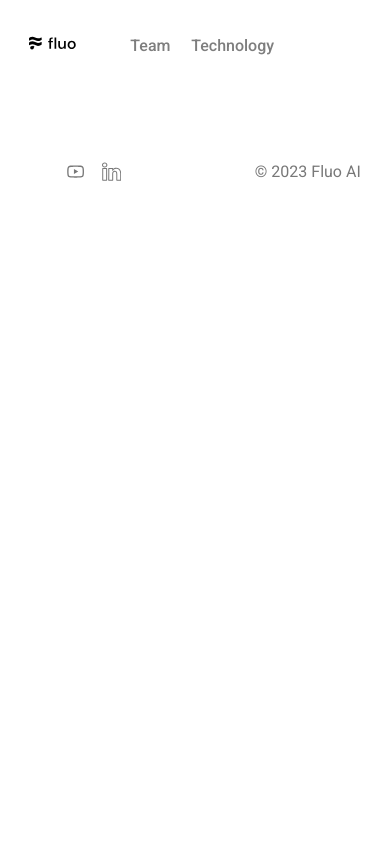
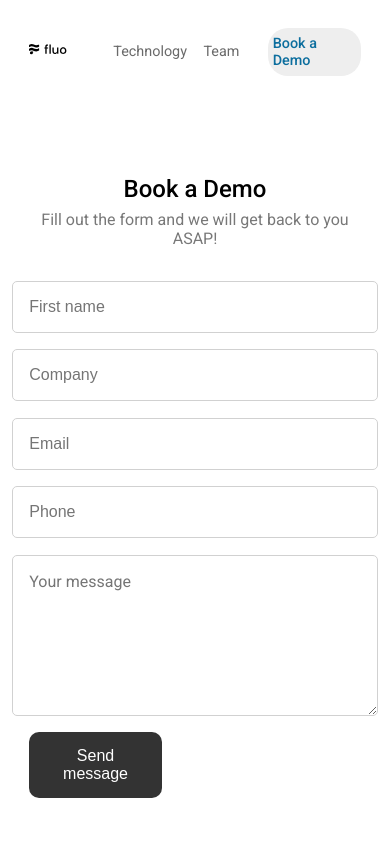
Before and after one commit to Fluo-Inc/fluo-webpage, a React (Create React App) app: page /book-demo in a window 390 px wide. Shown: the top 844 px of the page. Built offline with nearby package versions, Linux system fonts and the light colour scheme; some icons are missing.

Commit message:
add book demo page

```diff
--- a/src/App.js
+++ b/src/App.js
@@ -8,6 +8,7 @@ import Footer from './components/Footer';
 import Home from './pages/Home';
 import Team from './pages/Team';
 import Technology from './pages/Technology';
+import BookDemo from './pages/BookDemo';
 
 
 function App() {
@@ -20,6 +21,7 @@ function App() {
             <Route path="/" exact element={<Home />} />
             <Route path="/team"  element={<Team />} />
             <Route path="/technology"  element={<Technology />} />
+            <Route path="/book-demo"  element={<BookDemo />} />
           </Routes>
 
           <Footer />
--- a/src/components/Navbar.js
+++ b/src/components/Navbar.js
@@ -13,15 +13,23 @@ const Navbar = () => {
             <Link to="/" className="navbar-logo">
                 <img src={logo} alt="logo" />
             </Link>
-            <div className="navbar-page">
-                <Link to='/team' className="navbar-page-item">
+            <div className="navbar-link">
+                {/* <Link to='/technology'
+                      className="navbar-link-item">
+                    Features
+                </Link> */}
+                <Link to='/technology'
+                       className="navbar-link-item">
+                    Technology
+                </Link>
+                <Link to='/team'
+                      className="navbar-link-item">
                     Team
                 </Link>
-                <Link to='/technology' className="navbar-page-item">
-                    Technology
-                </Link>
             </div>
-            <div className="navbar-"></div>
+            <Link to="/book-demo" className="navbar-contact">
+                Book a Demo
+            </Link>
         </div>
     );
 };
--- /dev/null
+++ b/src/css/BookDemo.css
@@ -0,0 +1,120 @@
+.book-demo {
+    display: flex;
+    flex-direction: column;
+    height: 100vh;
+    margin-bottom: 10%;
+}
+
+.book-demo::-webkit-scrollbar {
+    display: none; /* for Chrome, Safari, and Opera */
+}
+
+/* title */
+.book-demo-title {
+    text-align: center;
+    font-size: 2rem;
+    font-weight: 500;
+    margin-bottom: 2%;
+}
+
+.book-demo-description {
+    text-align: center;
+    font-size: 1.2rem;
+    color: #787878;
+    margin-bottom: 5%;
+}
+
+
+/* form */
+.book-demo-form-item {
+    width: 100%;
+    display: flex;
+    flex-direction: row;
+    justify-content: space-between;
+    align-items: center;
+    border: none;
+    margin-bottom: 5%;
+    gap: 3%;
+    opacity: 0;
+    transform: translate(20px);
+    animation: slideUp 0.5s forwards;
+    animation-play-state: paused;
+}
+
+.book-demo-form-item input, .book-demo-form-item textarea {
+    width: 100%;
+    padding: 1rem;
+    border-radius: 5px;
+    border: 1px solid #d1d1d1;
+    font-size: 1.1rem;
+    outline: none;
+    transition: all 0.2s ease-in-out;
+}
+
+.book-demo-form-item textarea {
+    height: 15vh;
+    font-family: Roboto;
+}
+
+.book-demo-form-item input:focus, .book-demo-form-item textarea:focus {
+    border: 1px solid #000000;
+}
+
+
+/* button */
+.book-demo-form-btn {
+    width: 20%;
+    padding: 15px;
+    border: none;
+    border-radius: 10px;
+    background-color: #333;
+    color: #ffffff;
+    font-size: 1.1rem;
+    cursor: pointer;
+    transition: all 0.2s ease-in-out;
+    margin-bottom: 2rem;
+}
+
+.book-demo-form-btn:hover {
+    background-color: #8c8c8c;
+}
+
+
+/* alert */
+.book-demo-alert {
+    color: rgb(157, 88, 28);
+}
+
+.book-demo-notification {
+    color: #212121;
+}
+
+
+/* mobile view  */
+@media screen and (max-width: 650px) {
+
+    .book-demo-title {
+        font-size: 1.5rem;
+    }
+
+    .book-demo-description {
+        font-size: 1rem;
+        margin-bottom: 10%;
+    }
+
+    .book-demo-form-item {
+        flex-direction: column;
+        margin-bottom: 0;
+    }
+
+    .book-demo-form-item input, .book-demo-form-item textarea {
+        margin-bottom: 5%;
+        font-size: 1rem;
+    }
+
+    .book-demo-form-btn {
+        width: 40%;
+        padding: 15px;
+        font-size: 1rem;
+    }
+}
--- a/src/css/Navbar.css
+++ b/src/css/Navbar.css
@@ -8,8 +8,11 @@
     gap: 7%;
 }
 
+
+/* navbar logo */
 .navbar-logo {
-    width: fit-content;
+    width: 15rem;
+    transition: all 0.2s ease-in-out;
 }
 
 .navbar-logo img {
@@ -17,38 +20,77 @@
     height: 90%;
 }
 
-.navbar-page {
+.navbar-logo:hover {
+    transform: scale(1.05);
+}
+
+
+/* navbar links */
+.navbar-link {
     width: 100%;
     display: flex;
     flex-direction: row;
     align-items: center;
-    justify-content: flex-start;
-    gap: 7%;
+    justify-content: flex-end;
+    gap: 5%;
 }
 
-.navbar-page-item {
-    color: #7e7e7e;
+.navbar-link-item {
+    color: #6a6a6a;
     text-decoration: none;
+    font-size: 1.1rem;
+    font-weight: 400;
+    cursor: pointer;
+    padding: 10px 15px;
+    border-radius: 10px;
+    transition: all 0.2s ease-in-out;
+}
+
+.navbar-link-item:hover {
+    background-color: #d1d1d1;
+    color: #000000;
+    font-weight: 500;
+}
+
+
+/* contact */
+.navbar-contact {
+    width: 15rem;
+    display: flex;
+    align-items: center;
+    justify-content: center;
+    padding: 10px 10px;
     font-size: 1.1rem;
     font-weight: 500;
     cursor: pointer;
+    background-color: #eeeeee;
+    color: rgb(12, 110, 158);
+    border-radius: 20px;
     transition: all 0.2s ease-in-out;
 }
 
-.navbar-page-item:hover {
+.navbar-contact:hover {
+    background-color: #d1d1d1;
     color: #000000;
 }
 
 
 /* mobile view  */
 @media screen and (max-width: 650px) {
-    .navbar{
+    .navbar {
         margin-bottom: 30%;
     }
-    .navbar-page {
-        gap: 10%;
+    .navbar-link {
+        gap: 5%;
     }
-    .navbar-page-item {
-        font-size: 1rem;
+    .navbar-link-item {
+        font-size: 0.9rem;
+        padding: 2px 5px;
+    }
+
+    .navbar-contact {
+        font-size: 0.9rem;
+        width: 20rem;
+        padding: 7px 5px;
     }
 }
--- a/src/css/index.css
+++ b/src/css/index.css
@@ -59,7 +59,7 @@ a {
 @keyframes slideUp {
   from {
       opacity: 0;
-      transform: translateY(40px);
+      transform: translateY(20px);
   }
   to {
       opacity: 1;
--- /dev/null
+++ b/src/hooks/useSequentialEffect.js
@@ -0,0 +1,20 @@
+import { useEffect } from 'react';
+
+/**
+ * Apply a sequential animation delay to each child of the given ref.
+ * @param {React.MutableRefObject} ref - The ref to the parent element containing items to animate.
+ * @param {number} [delay=100] - The delay in milliseconds between each item's animation.
+ */
+const useSequentialEffect = (ref, classname, delay = 100) => {
+    useEffect(() => {
+        if (ref.current) {
+            const items = ref.current.querySelectorAll(classname);
+            items.forEach((item, index) => {
+                item.style.animationDelay = `${index * delay}ms`;
+                item.style.animationPlayState = 'running';
+            });
+        }
+    }, [ref, delay, classname]);
+};
+
+export default useSequentialEffect;
--- /dev/null
+++ b/src/pages/BookDemo.js
@@ -0,0 +1,159 @@
+import React, { useState, useRef } from 'react';
+
+// css
+import '../css/BookDemo.css';
+
+// effect
+import useSequentialEffect from '../hooks/useSequentialEffect';
+
+function BookDemo() {
+
+    // sequential effect
+    const formRef = useRef(null);
+    useSequentialEffect(formRef, '.book-demo-form-item', 100);
+
+
+    // formData
+    const [formData, setFormData] = React.useState({
+        name: "",
+        phone: "",
+        email: "",
+        company: "",
+        message: ""
+    });
+
+    // validate form
+    const validateForm = () => {
+        let missing = [];
+
+        if (!formData.name) missing.push("Name");
+        if (!formData.email) missing.push("Email");
+        if (!formData.phone) missing.push("Phone");
+        if (!formData.company) missing.push("Company");
+
+        return missing;
+    };
+
+   // handle alert and notification
+   const [missingFields, setMissingFields] = useState([]);
+   const [notification, setNotification] = useState("");
+
+   // handle form submission
+   const handleSubmit = async (e) => {
+       e.preventDefault();
+
+       // validate form
+       const missing = validateForm();
+
+       if (missing.length > 0) {
+           setMissingFields(missing);
+           return;
+       }
+
+       // send email
+       try {
+           const response = await fetch('https://fluo-book-demo.vercel.app/send-email', {
+               method: 'POST',
+               headers: {
+                   'Content-Type': 'application/json',
+               },
+               credentials: 'include',
+               body: JSON.stringify({ formData }),
+           });
+           if (response.ok) {
+               console.log("Email sent successfully!");
+           } else {
+               console.log("Error sending email.");
+               setNotification("Error sending email.");
+               return
+           }
+       } catch (error) {
+           console.error("There was an error sending the email:", error);
+           setNotification("There was an error sending the email.");
+           return
+       }
+
+       // display success message
+       setNotification("Thank you for your request! We will get back to you ASAP.");
+
+       // clear form
+       setFormData({
+            name: "",
+            phone: "",
+            email: "",
+            company: "",
+            message: ""
+       });
+   };
+
+    return (
+        <div className='book-demo'>
+
+            {/* title */}
+            <div className="book-demo-title">
+                Book a Demo
+            </div>
+            <div className="book-demo-description">
+                Fill out the form and we will get back to you ASAP!
+            </div>
+
+            {/* form */}
+            <form onSubmit={handleSubmit} ref={formRef}>
+                <div className='book-demo-form-item'>
+                    <input
+                        type="text"
+                        value={formData.name}
+                        onChange={(e) => setFormData(prev => ({ ...prev, name: e.target.value }))}
+                        placeholder="First name"
+                    />
+                    <input
+                        type="text"
+                        value={formData.company}
+                        onChange={(e) => setFormData(prev => ({ ...prev, company: e.target.value }))}
+                        placeholder="Company"
+                    />
+                </div>
+                <div className='book-demo-form-item'>
+                    <input
+                        type="email"
+                        value={formData.email}
+                        onChange={(e) => setFormData(prev => ({ ...prev, email: e.target.value }))}
+                        placeholder="Email"
+                    />
+                    <input
+                        type="text"
+                        value={formData.phone}
+                        onChange={(e) => setFormData(prev => ({ ...prev, phone: e.target.value }))}
+                        placeholder="Phone"
+                    />
+                </div>
+                <div className='book-demo-form-item'>
+                    <textarea
+                        value={formData.message}
+                        onChange={(e) => setFormData(prev => ({ ...prev, message: e.target.value }))}
+                        placeholder="Your message"
+                    />
+                </div>
+
+                {/* button */}
+                <button className='book-demo-form-btn'
+                        type="submit" >
+                    Send message
+                </button>
+            </form>
+
+            {/* alert */}
+            <div className='book-demo-alert'>
+                {/* You can style this div to make the alert more visually appealing */}
+                {missingFields.length > 0 && `Please fill out the following fields: ${missingFields.join(', ')}`}
+            </div>
+
+            {/* notification */}
+            <div className="book-demo-notification">
+                {notification}
+            </div>
+        </div>
+    );
+}
+
+export default BookDemo;
```
Also changed, not shown: src/css/SignupField.css (+17 -2 lines).
